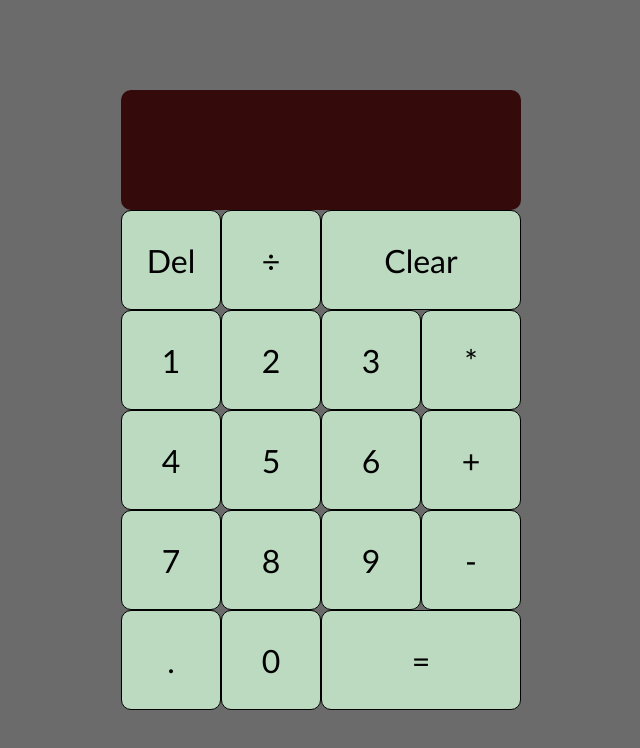
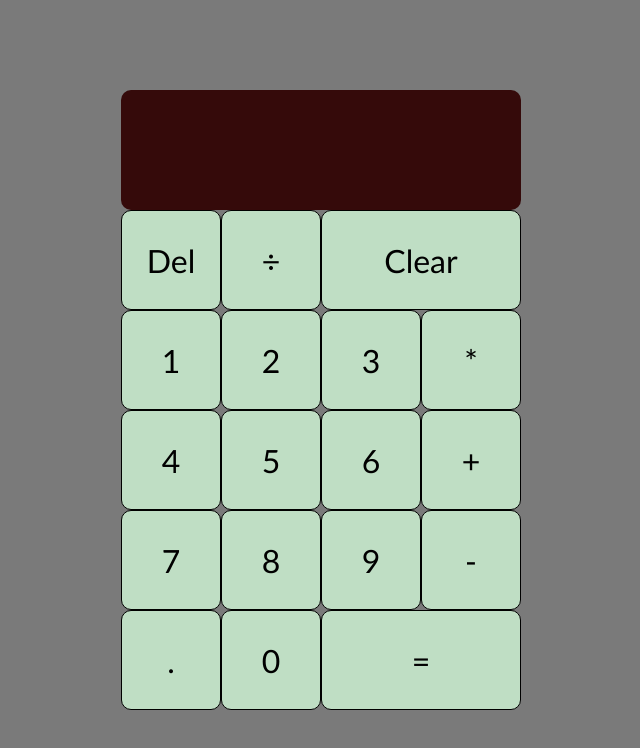
Before and after one commit to jaure-94/calculator-web-app, a plain HTML site: page index.html in a window 1280 px wide. Shown: the whole page, without its empty margins (319-959 px from the left). Drawn offline with Linux system fonts and the light colour scheme.

Commit message:
Update styles.css
css bug fix

```diff
--- a/styles.css
+++ b/styles.css
@@ -7,7 +7,7 @@
 body {
   padding: 0;
   margin: 0;
-  background: #6b6b6b;
+  background: #7a7a7a;
 }
 
 .calculator-grid {
```
